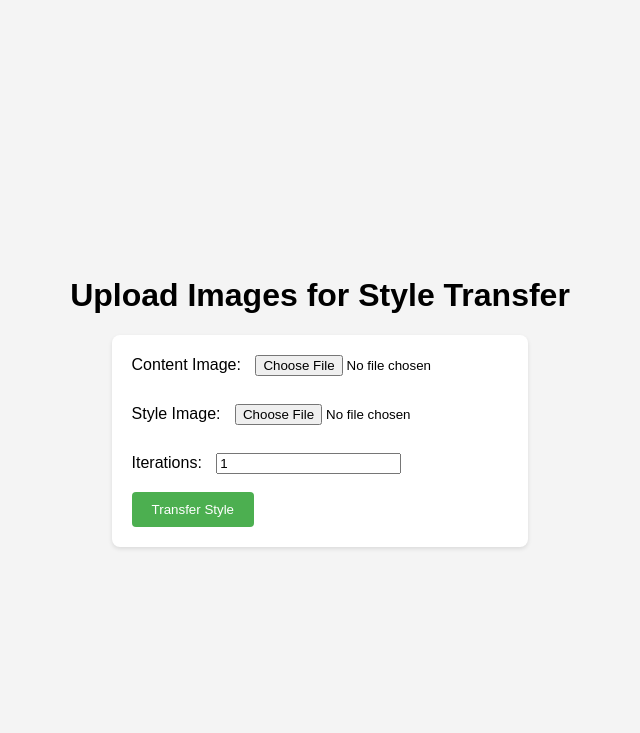
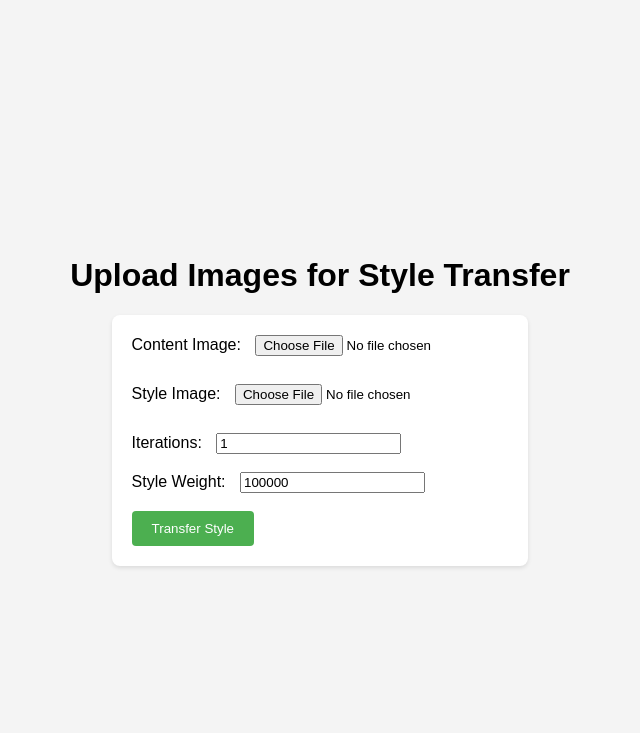
Before and after one commit to jingwenshi-dev/Neural-Style-Transfer, a Flask app: page / in a window 1280 px wide. Shown: the top 733 px of the page, without its empty margins (320-960 px from the left). Run offline with Flask 3, Linux system fonts and the light colour scheme.

Commit message:
Added style weight for input

```diff
--- a/GUI/backend.py
+++ b/GUI/backend.py
@@ -21,6 +21,7 @@ def transform():
         content_file = request.files['content_image']
         style_file = request.files['style_image']
         steps = request.form['steps']
+        style_weight = request.form['style_weight']
 
         if content_file and style_file:
             if not os.path.exists(app.config['UPLOAD_FOLDER']):
@@ -43,7 +44,7 @@ def transform():
                                style_img=style_image,
                                input_img=input_image,
                                num_steps=steps,
-                               style_weight=1000000)
+                               style_weight=style_weight)
 
             output_image_path = os.path.join(app.config['OUTPUT_FOLDER'], 'output_' + content_filename)
             print(type(output))
--- a/GUI/templates/index.html
+++ b/GUI/templates/index.html
@@ -81,6 +81,8 @@
     <input type="file" name="style_image" id="style_image" required><br><br>
     <label for="steps">Iterations:</label>
     <input type="number" name="steps" id="steps" value="1" min="1" required><br><br>
+    <label for="style_weight">Style Weight:</label>
+    <input type="number" name="style_weight" id="style_weight" value="100000" min="1" required><br><br>
     <input type="button" value="Transfer Style" onclick="uploadImages()">
 
 </form>
```
